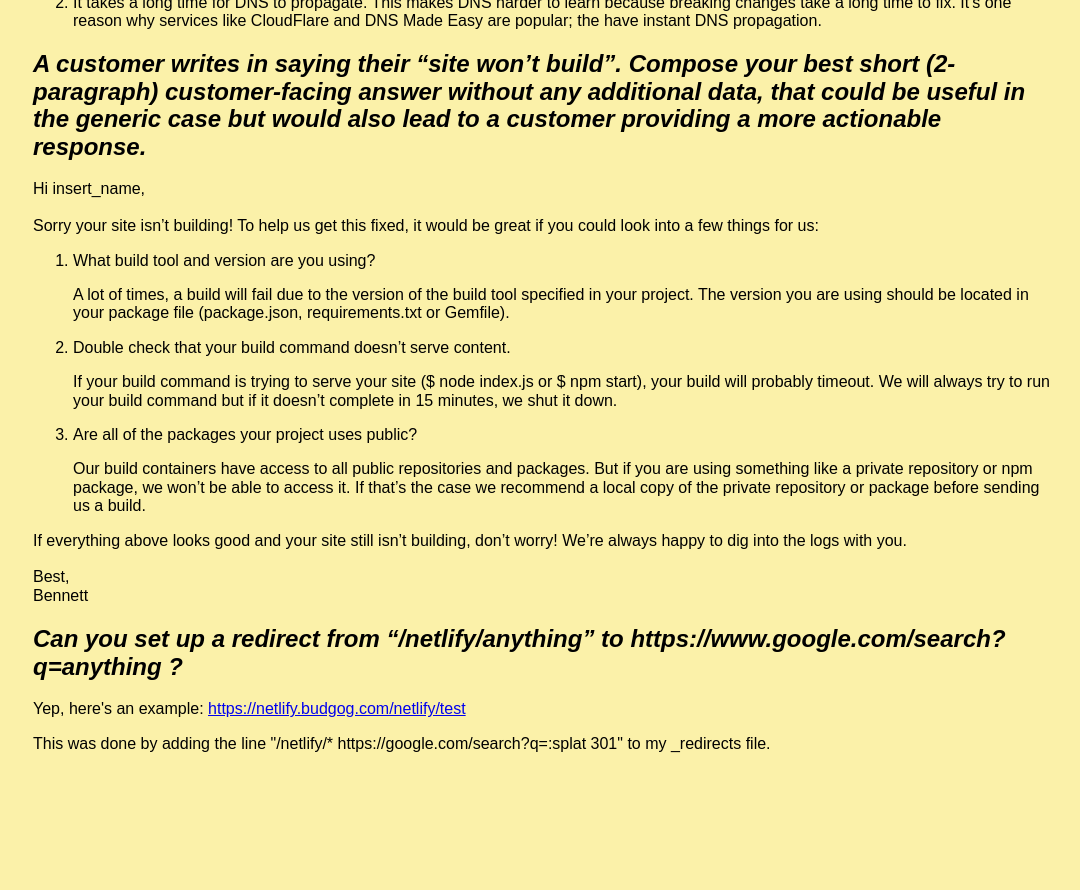
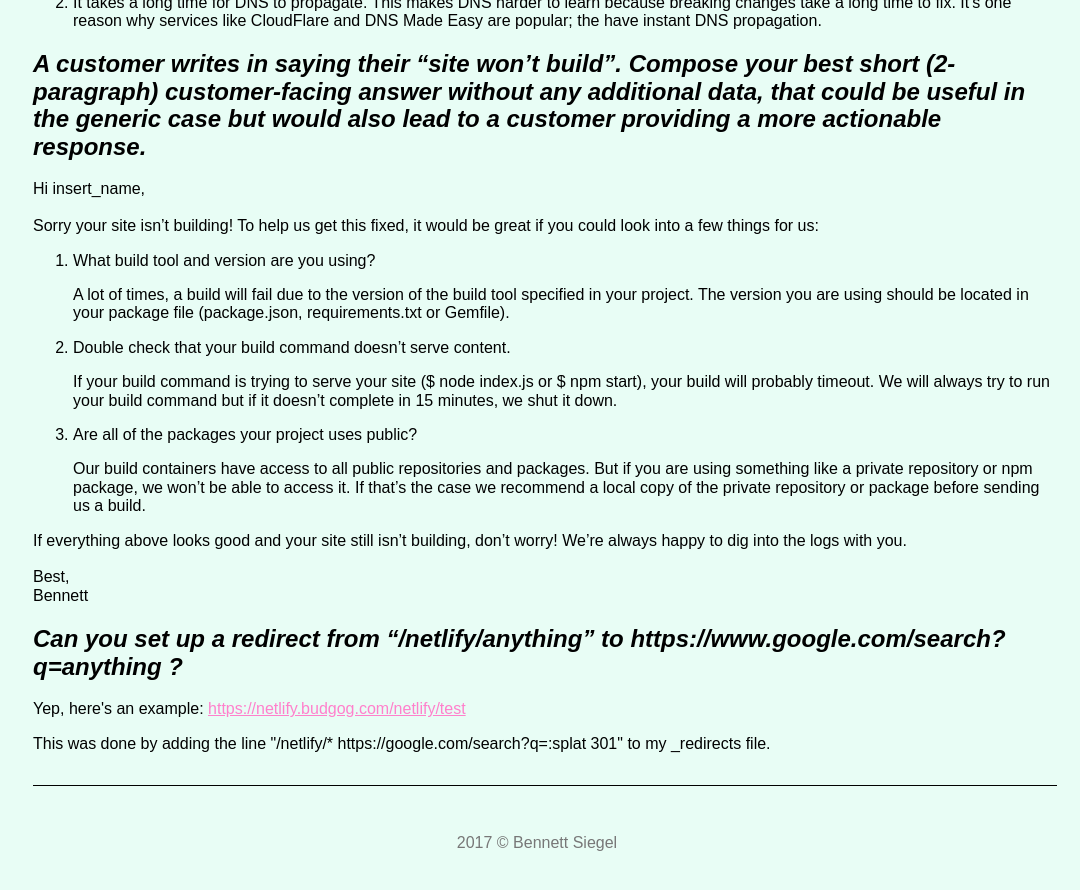
Before and after one commit to siegbenn/netlify-support, a Jekyll site: the page built from index.md, in a window 1280 px wide and 900 px high, scrolled down 1859 px. Shown: the top 890 px of the window, without its empty margins (95-1175 px from the left). Built offline with Jekyll 4.4.1, drawn with Linux system fonts in a browser that asks for light colours; before the commit the page ends 2628 px from its top, so only the background shows below that.

Commit message:
Refactored out link color, changed background color.

```diff
--- a/_config.yml
+++ b/_config.yml
@@ -31,3 +31,6 @@ include: ["_redirects", "favicon.ico"]
 exclude:
   - Gemfile
   - Gemfile.lock
+
+# Custom settings
+link_color: pink
--- a/_includes/bonus.html
+++ b/_includes/bonus.html
@@ -1,7 +1,7 @@
 <!-- start bonus.html -->
 
 <h2 class="i">Can you set up a redirect from “/netlify/anything” to https://www.google.com/search?q=anything ?</h2>
-<p>Yep, here's an example: <a href="{{site.url}}/netlify/test">{{site.url}}/netlify/test</a></p>
+<p>Yep, here's an example: <a class="{{site.link_color}}" href="{{site.url}}/netlify/test">{{site.url}}/netlify/test</a></p>
 <p>This was done by adding the line "/netlify/*  https://google.com/search?q=:splat  301" to my _redirects file.</p>
 
 <!-- end bonus.html -->
--- a/_includes/favorite_items.html
+++ b/_includes/favorite_items.html
@@ -1,6 +1,6 @@
 <!-- start favorite_items.html -->
 
-<h2 class="i">Rank your 5 favorite, and least favorite, activities from <a class="pink" href="https://gist.github.com/fool/b0f254ff8c72a5765b6a9138249789d6">this</a> list:</h2>
+<h2 class="i">Rank your 5 favorite, and least favorite, activities from <a class="{{site.link_color}}" href="https://gist.github.com/fool/b0f254ff8c72a5765b6a9138249789d6">this</a> list:</h2>
 <h3>Favorites (from most favorite to least favorite)</h3>
 <ol>
     <li>Debug a customer's build using a programming language and framework that you've never seen before.</li>
--- /dev/null
+++ b/_includes/footer.html
@@ -0,0 +1,7 @@
+<!-- start footer.html -->
+
+<div class="pa3 pa4-ns mh6-l mh4-m mh2 mt4 bt tc">
+    <p class="gray f6 f5-ns dib mr3">2017 &copy; Bennett Siegel</p>
+</div>
+
+<!-- end footer.html -->
--- a/_includes/good_docs.html
+++ b/_includes/good_docs.html
@@ -1,7 +1,7 @@
 <!-- start good_docs.html -->
 
 <h2 class="i">Provide a link to documentation for a technical/developer-focused product, that you think are well done, and briefly explain why you think they are well done.</h2>
-<p>The <a class="pink" href="https://devcenter.heroku.com">Heroku</a> documentation is amazing.</p>
+<p>The <a class="{{site.link_color}}" href="https://devcenter.heroku.com">Heroku</a> documentation is amazing.</p>
 <p>You choose a programming language, and continue to a very simple page with three main links: “Getting Started on Heroku”, “Heroku Reference”, “How Heroku Works”. The “Getting Started” link takes you to a tutorial that walks you through deploying a real application. During the tutorial, there’s a prominent link to the reference if you get stuck or want to find out more.</p>
 <p>It’s simple, well organized and easy for both new and experienced users.</p>
 
--- a/_includes/header.html
+++ b/_includes/header.html
@@ -1,3 +1,5 @@
+<!-- start header.html -->
+
 <nav class="pa3 pa4-ns mh6-l mh4-m mh2 bb">
   <a class="link dim black b f2 f1-l tc db mb3 mb4-ns" href="#" title="{{site.title}}">{{site.title}}</a>
 
@@ -5,3 +7,5 @@
     <p class="gray f6 f5-ns dib mr3"> By {{site.author}}</p>
   </div>
 </nav>
+
+<!-- end header.html -->
--- a/_layouts/home.html
+++ b/_layouts/home.html
@@ -9,7 +9,7 @@
     <link href="favicon.ico?" rel="shortcut icon" type="image/x-icon">
     <link rel="stylesheet" href="css/tachyons.min.css">
     <title>I am Bennett.</title>
-    <body class="bg-light-yellow">
+    <body class="bg-washed-green">
         {% include header.html %}
         <div class="mh6-l mh4-m mh2">
             <h1><u>Questions &#38; Answers</u></h1>
@@ -23,5 +23,6 @@
             {% include customer_reply.html %}
             {% include bonus.html %}
         </div>
+        {% include footer.html %}
     </body>
 </html>
```
